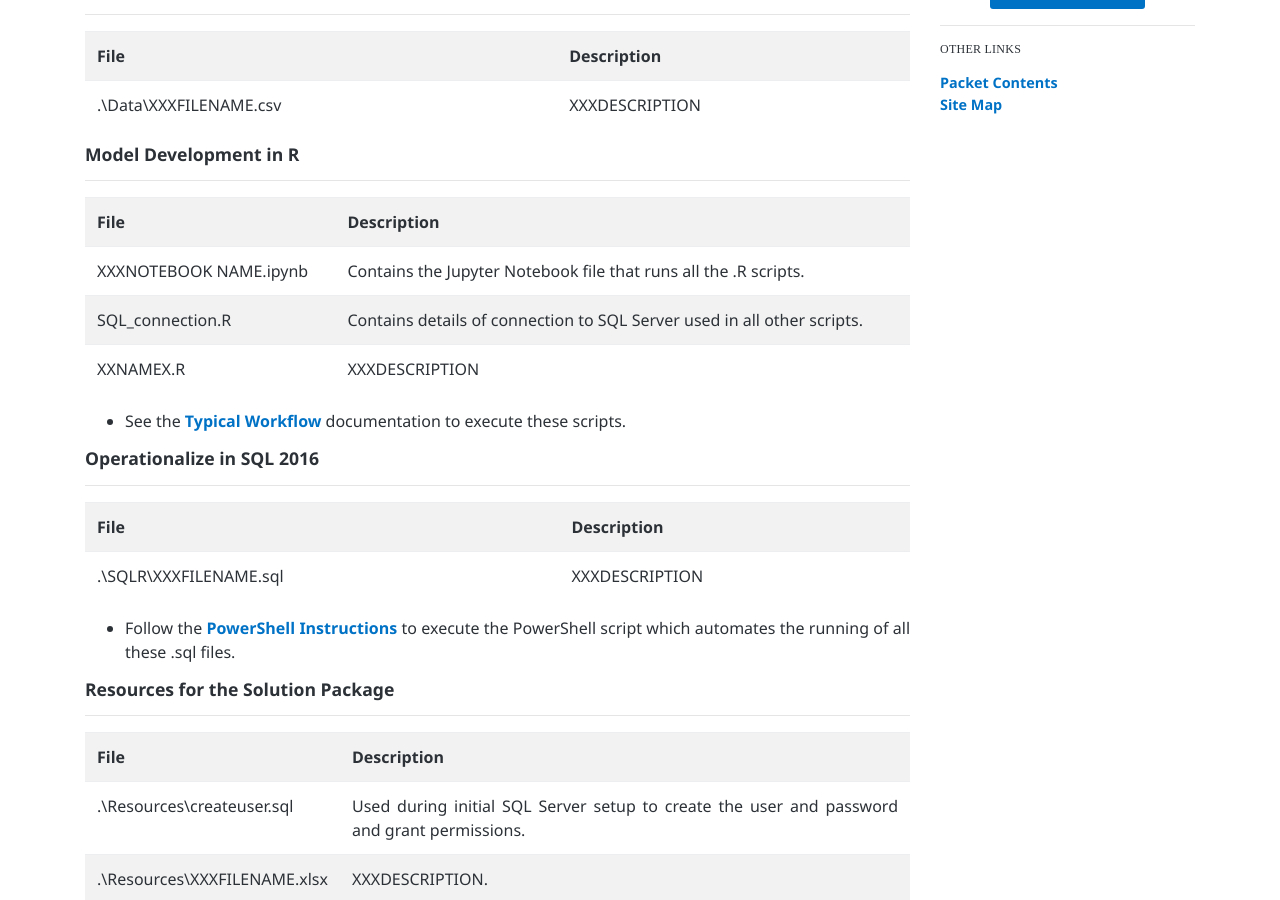
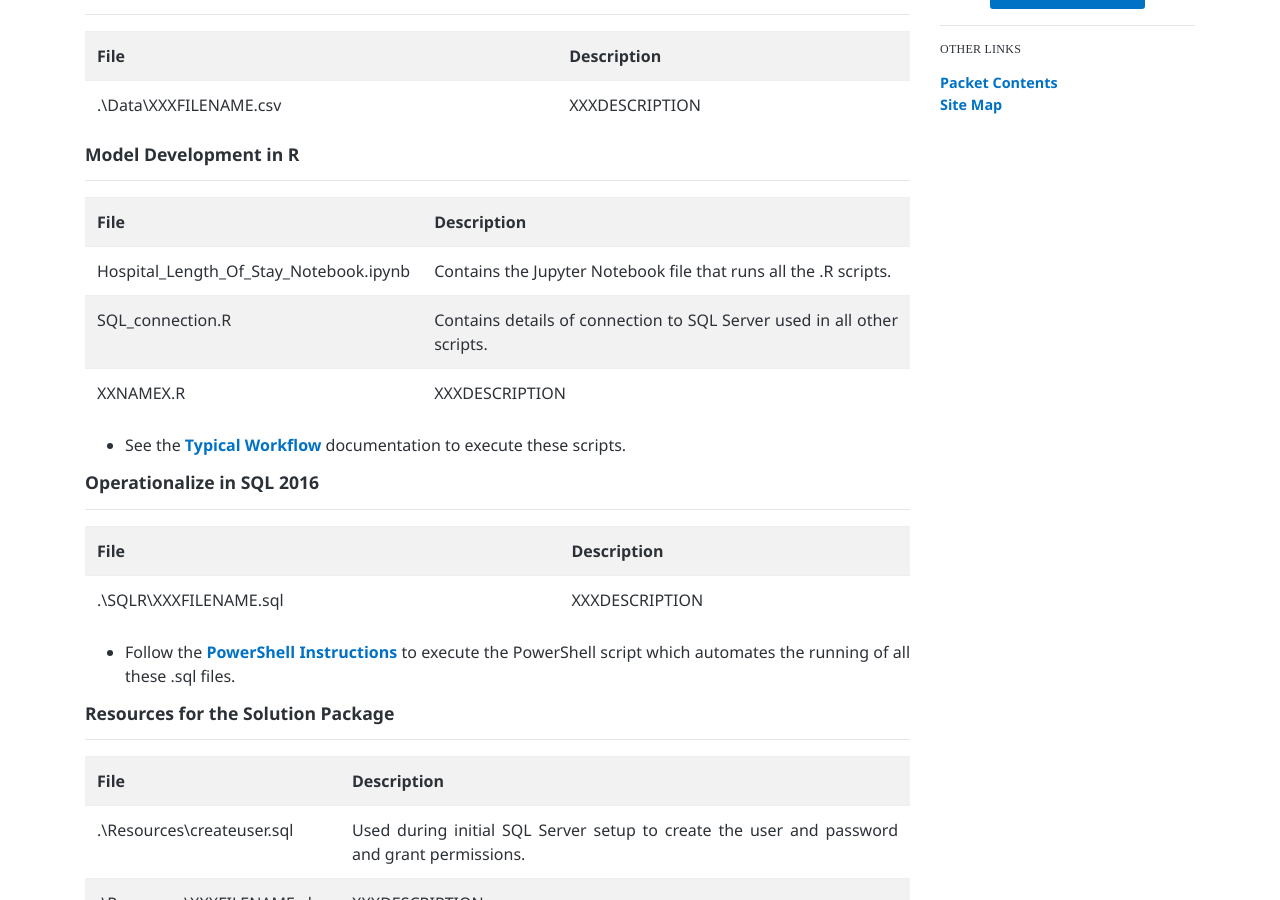
Before and after one commit to microsoft/r-server-hospital-length-of-stay, a Jekyll site: the page built from contents.md, in a window 1280 px wide and 900 px high, scrolled down 550 px. Built offline with Jekyll 4.4.1, drawn with Linux system fonts in a browser that asks for light colours.

Commit message:
update name

```diff
--- a/contents.md
+++ b/contents.md
@@ -32,7 +32,7 @@ In this template with SQL Server R Services, two versions of the implementation:
 
 <table class="table table-striped table-condensed">
 <tr><th> File </th><th> Description </th></tr>
-<tr><td>XXXNOTEBOOK NAME.ipynb  </td><td> Contains the Jupyter Notebook file that runs all the .R scripts. </td></tr>
+<tr><td> {{ site.jupyter_name}}  </td><td> Contains the Jupyter Notebook file that runs all the .R scripts. </td></tr>
 <tr><td>SQL_connection.R </td><td> Contains details of connection to SQL Server used in all other scripts. </td></tr>
 <tr><td>XXNAMEX.R </td><td> XXXDESCRIPTION </td></tr>
 
```
